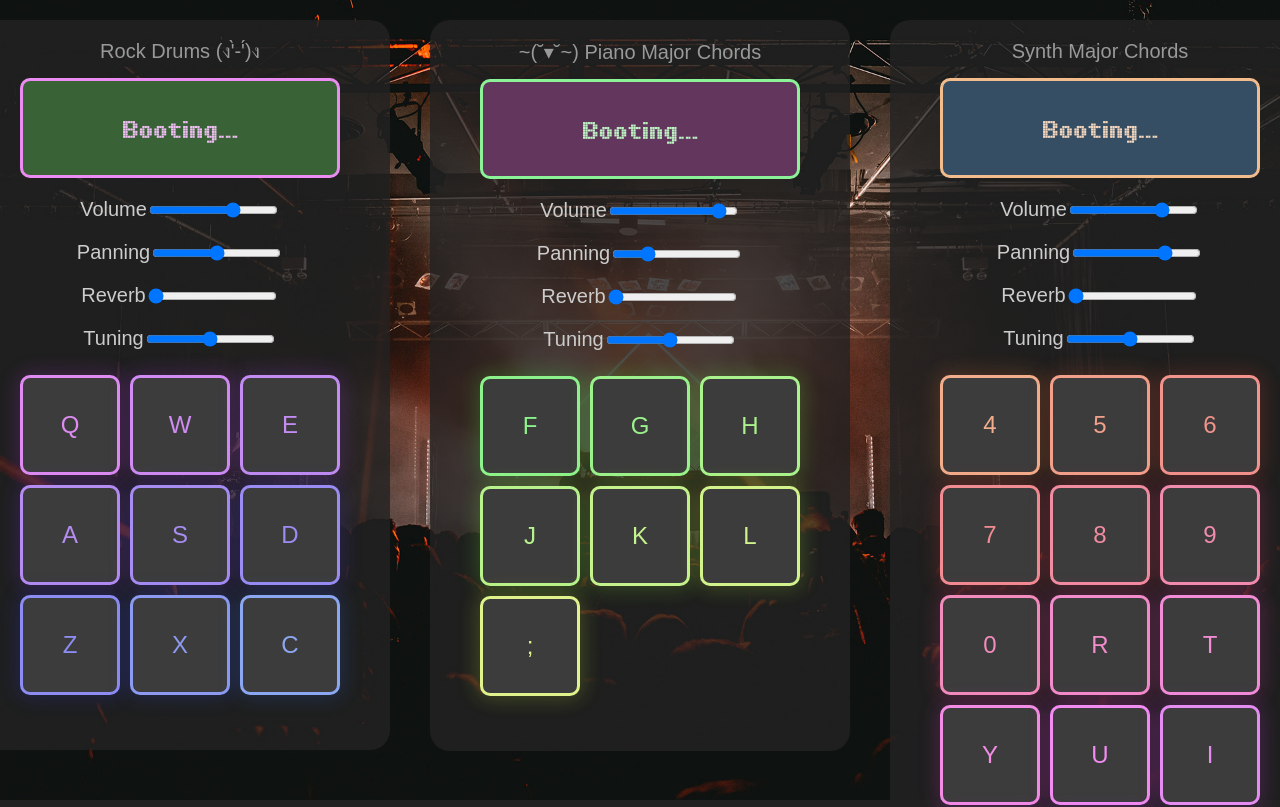
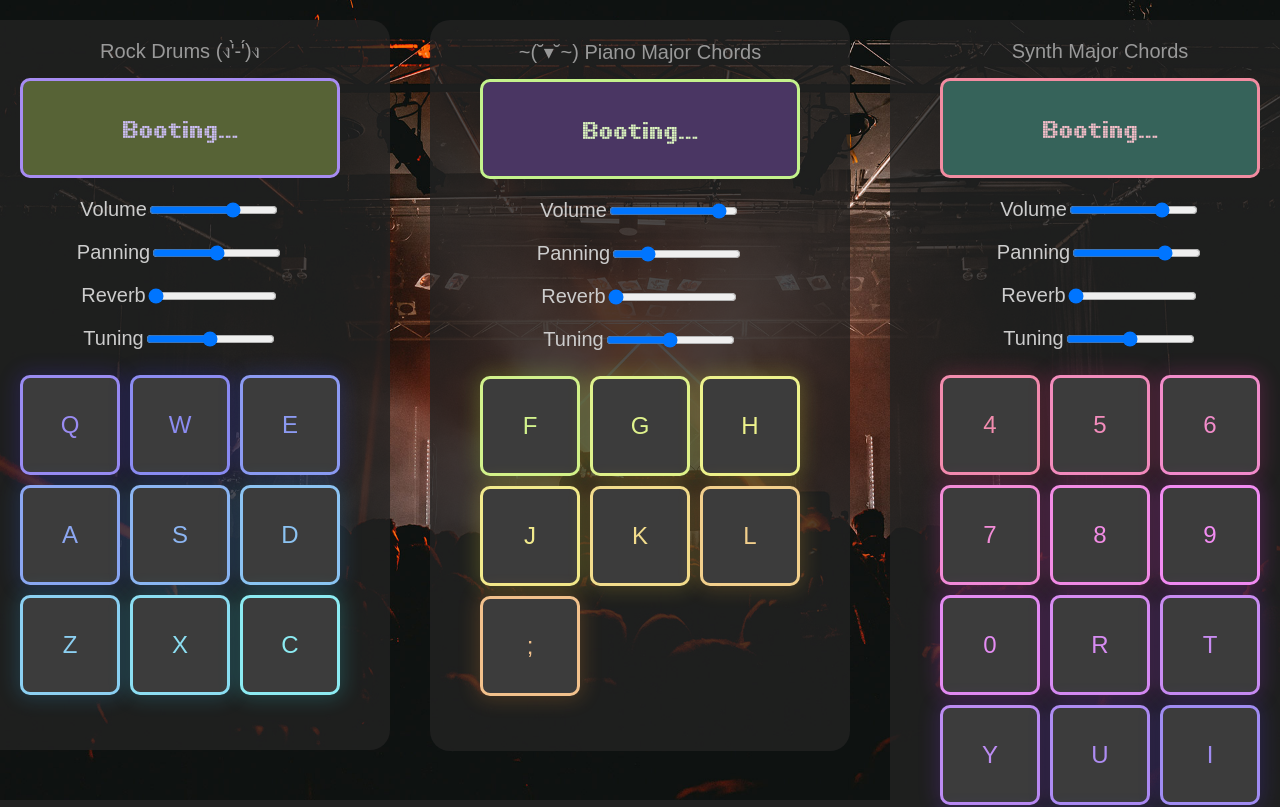
Before and after one commit to nrutledge/music-app, a React (Create React App) app: page / in a window 1280 px wide. Shown: the top 807 px of the page. Built offline with nearby package versions, Linux system fonts and the light colour scheme; no server answers.

Commit message:
Misc. performance enhancements

```diff
--- a/src/components/Instrument/Instrument.js
+++ b/src/components/Instrument/Instrument.js
@@ -24,18 +24,25 @@ export default class Instrument extends Component {
         }
     }
 
-    // Start hue shift animation
     componentDidMount() {
         const initialDisplay = detectMobile() ? 'Not mobile optimized' : 'Booting...'
         this.setDisplay(initialDisplay);
+        /*
+        // Start hue shift animation
         setInterval(() => {
             this.setBaseHue(4, true);
         }, 500);
+        */
     }
 
-    componentDidUpdate() {
-        this.setPanner(this.props.audioCtx, this.state.panner, this.state.panning);
-        this.setReverbLevel(this.props.audioCtx, this.state.dryGain, this.state.wetGain, this.state.reverb);
+    componentDidUpdate(newState) {
+        if (newState.panning !== this.state.panning) {
+            this.setPanner(this.props.audioCtx, this.state.panner, this.state.panning);
+        }
+
+        if (newState.reverb !== this.state.reverb) {
+            this.setReverbLevel(this.props.audioCtx, this.state.dryGain, this.state.wetGain, this.state.reverb);
+        }
     }
 
     componentWillReceiveProps(nextProps) {
@@ -60,9 +67,6 @@ export default class Instrument extends Component {
         }
         dryGain.gain.setValueAtTime(1 - (reverbLevel / 100), audioCtx.currentTime);
         wetGain.gain.setValueAtTime((reverbLevel / 100), audioCtx.currentTime);
-
-        console.log('dry gain', dryGain);
-        console.log('wet gain', wetGain);
     }
 
     incrementLoadedCount = () => {
--- a/src/components/PadBank/PadBank.js
+++ b/src/components/PadBank/PadBank.js
@@ -1,14 +1,13 @@
-import React, { Component } from 'react';
+import React from 'react';
 import DrumPad from '../DrumPad/DrumPad';
 
-export default class PadBank extends Component {
-    render() {
-        const drumPads = this.props.keyMappings.map((keyMap, index) => {
+const PadBank = function(props) {
+    const drumPads = props.keyMappings.map((keyMap, index) => {
         return <DrumPad
-                        audioCtx={this.props.audioCtx}
-                        convolver={this.props.convolver}
-                        panner={this.props.panner}
-                        key={this.props.index}
+                    audioCtx={props.audioCtx}
+                    convolver={props.convolver}
+                    panner={props.panner}
+                    key={props.index}
                     name={keyMap.name}
                     source={keyMap.source}
                     triggerKey={keyMap.triggerKey}
@@ -16,18 +15,18 @@ export default class PadBank extends Component {
                     volume={keyMap.volume}
                     pan={keyMap.pan}
                     detune={keyMap.detune}
-                        instrumentVolume={this.props.instrumentVolume}
-                        instrumentPanning={this.props.instrumentPanning}
-                        instrumentDetune={this.props.instrumentDetune}
+                    instrumentVolume={props.instrumentVolume}
+                    instrumentPanning={props.instrumentPanning}
+                    instrumentDetune={props.instrumentDetune}
                     exclusiveZone={keyMap.exclusiveZone}
-                        lastPlayedZone={this.props.lastPlayedZone}
-                        lastPlayedKey={this.props.lastPlayedKey}
-                        hue={(this.props.baseHue + ((index + 1) * -8)) % 360}
-                        playSound={this.props.playSound}
-                        setBaseHue={this.props.setBaseHue}
-                        incrementLoadedCount={this.props.incrementLoadedCount}
-                        setLastPlayed={this.props.setLastPlayed}
-                        setDisplay={this.props.setDisplay}
+                    lastPlayedZone={props.lastPlayedZone}
+                    lastPlayedKey={props.lastPlayedKey}
+                    hue={(props.baseHue + ((index + 1) * -8)) % 360}
+                    playSound={props.playSound}
+                    setBaseHue={props.setBaseHue}
+                    incrementLoadedCount={props.incrementLoadedCount}
+                    setLastPlayed={props.setLastPlayed}
+                    setDisplay={props.setDisplay}
                 />
     });
 
@@ -37,4 +36,5 @@ export default class PadBank extends Component {
         </div>
     );
 }
-}
+
+export default PadBank;
```
Lines whose indentation alone changed are shown as unchanged.
